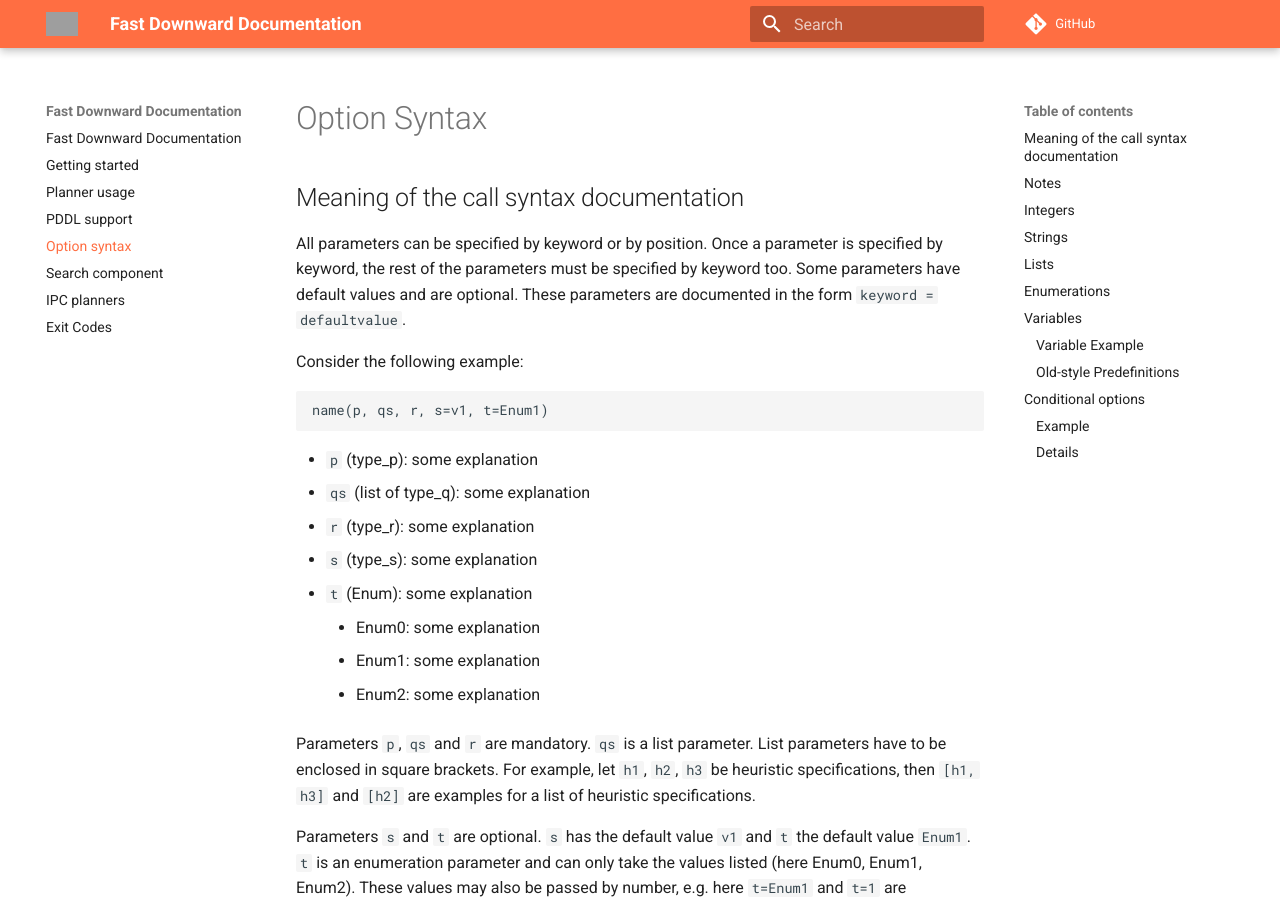
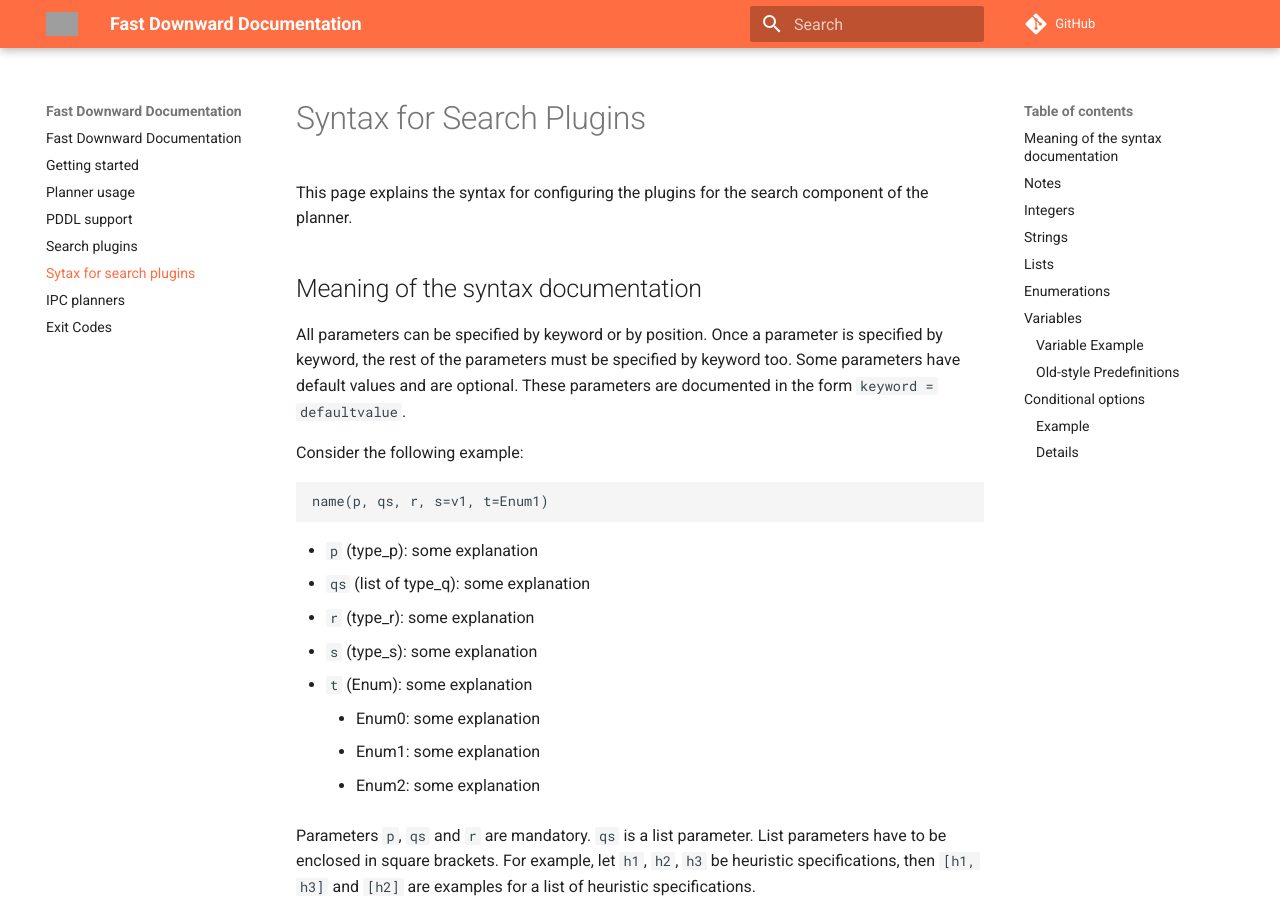
Before and after one commit to roeger/downward-website, an MkDocs documentation site: the page built from docs/search-plugin-syntax.md, in a window 1280 px wide and 900 px high. Built offline with MkDocs 1.6.1 and Material for MkDocs 9.7.7, drawn with Linux system fonts in a browser that asks for light colours; comment, search, counter and statistics services are not loaded; the version menu is left out; some of the changed text lies outside the part shown.

Commit message:
update documentation

```diff
--- a/docs/option-syntax.md
+++ b/docs/search-plugin-syntax.md
@@ -1,6 +1,9 @@
-# Option Syntax
+# Syntax for Search Plugins
 
-## Meaning of the call syntax documentation
+This page explains the syntax for configuring the plugins for the search
+component of the planner.
+
+## Meaning of the syntax documentation
 
 All parameters can be specified by keyword or by position. Once a parameter is
 specified by keyword, the rest of the parameters must be specified by keyword
```
Also changed, not shown: docs/README.md (+3 -3 lines), docs/SUMMARY.md (+2 -2 lines).
